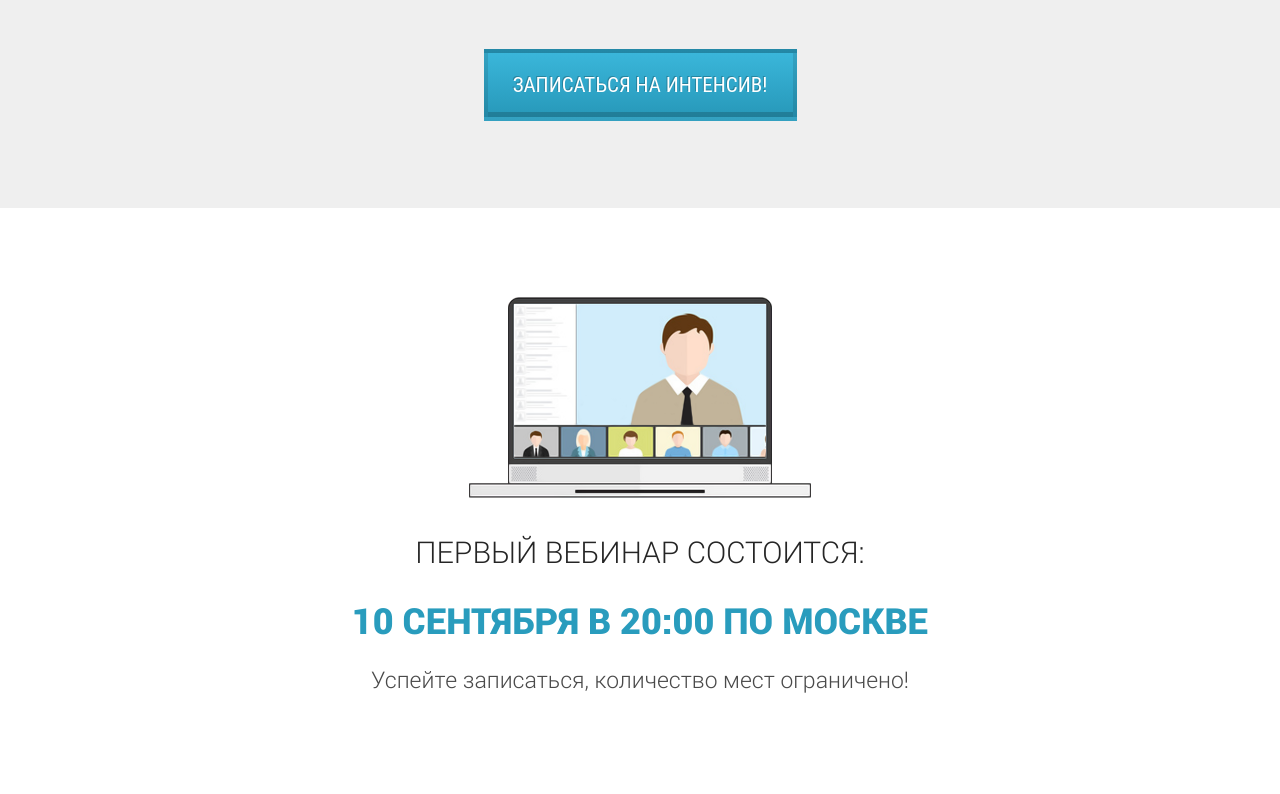
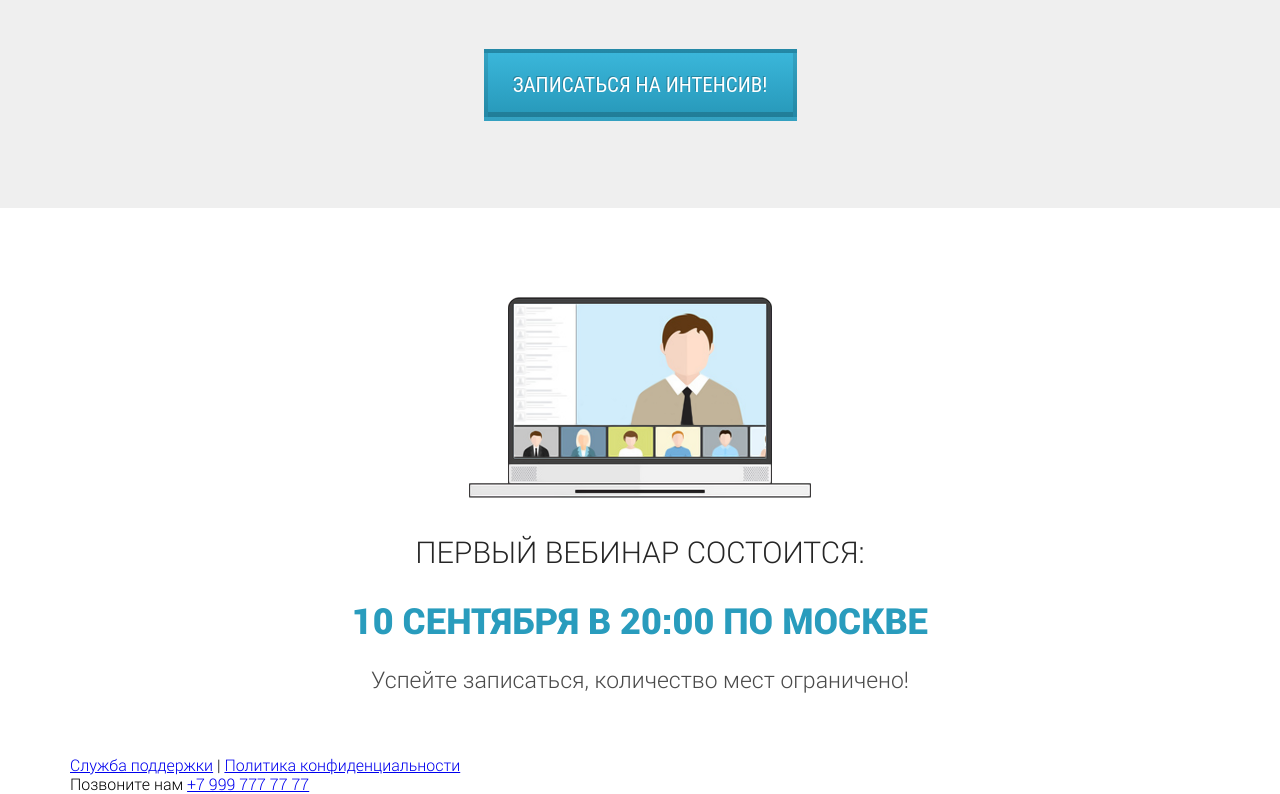
Before and after one commit to Anchabadze/Wordpress-site, a plain HTML site: page index.html in a window 1280 px wide. Shown: the part 2855-3649 px from the top of the page. Before the commit the page ends 3611 px from the top, so only its background shows below. Drawn offline with Linux system fonts and the light colour scheme; a web font is replaced by a local one.

Commit message:
Footer HTML

```diff
--- a/index.html
+++ b/index.html
@@ -144,8 +144,16 @@
     </section>
     <!-- First end -->
     <!-- Footer start -->
-
-
+    <section class="footer">
+        <div class="container">
+            <div class="footer_wrapper">
+                <div class="footer_links">
+                    <a href="#" class="footer_text">Служба поддержки</a>  &#124;  <a href="#" class="footer_text">Политика конфиденциальности</a>
+                </div>
+                Позвоните нам <a href="tel:+79997777777">+7 999 777 77 77</a>
+            </div>
+        </div>
+    </section>
     <!-- Footer end -->
 </body>
 </html>
```
